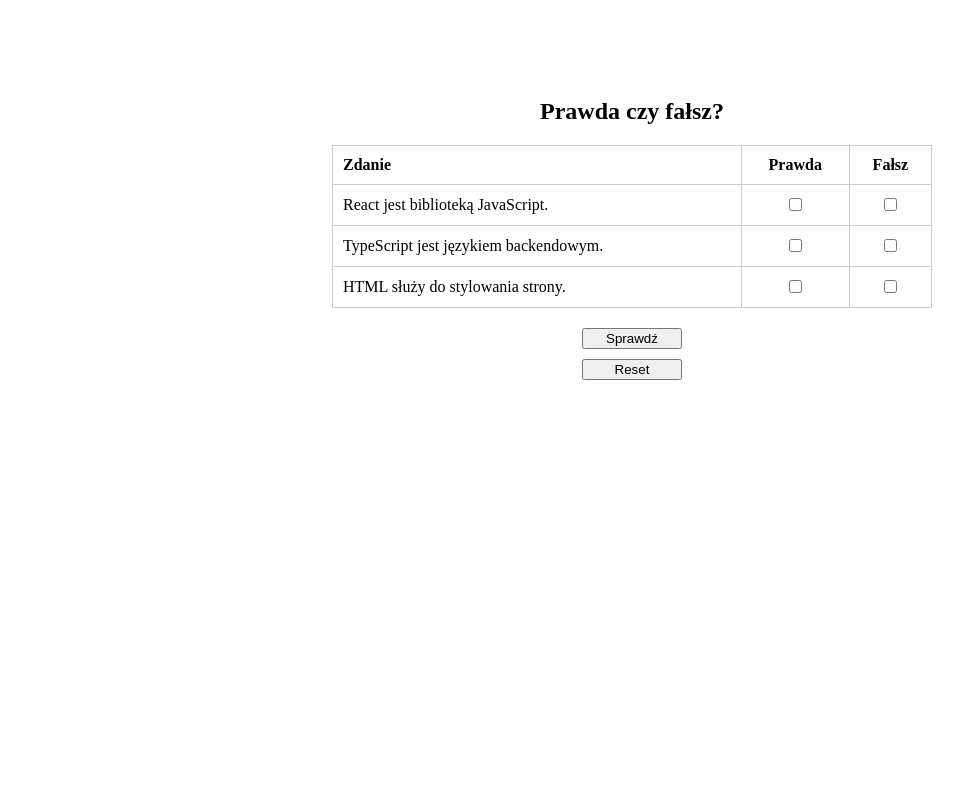
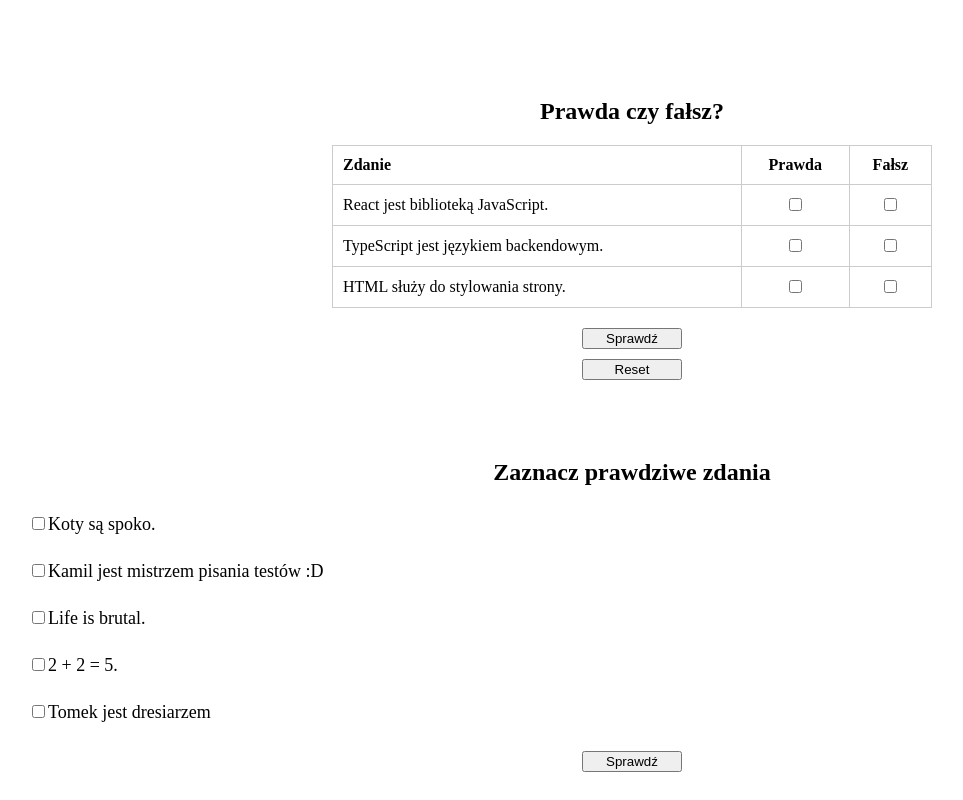
Before and after one commit to Projekt-zespolowy-PW-Orbi/Platforma-edukacyjna-Orbi, a React (Vite) app in the folder frontend/: page / in a window 1280 px wide. Shown: the part 767-1567 px from the top of the page, without its empty margins (8-971 px from the left). Before the commit the page ends 1195 px from the top, so only its background shows below. Built offline with nearby package versions, Linux system fonts and the light colour scheme.

Commit message:
feat: select-true-quiz

```diff
--- a/frontend/src/App.tsx
+++ b/frontend/src/App.tsx
@@ -2,7 +2,7 @@ import { useState } from "react";
 import DragAndDropQuiz from "features/quiz/dragAndDrop/DragAndDropQuiz";
 import MatchingLinesQuiz from "features/quiz/matchingLines/MatchingLinesQuiz";
 import TrueFalseQuiz from "features/quiz/trueFalse/TrueFalseQuiz";
-
+import SelectTrueQuiz from "features/quiz/selectTrue/SelectTrueQuiz";
 interface DoubleResponse {
   result: number;
 }
@@ -42,6 +42,7 @@ export function App() {
       <DragAndDropQuiz />
       <MatchingLinesQuiz />
       <TrueFalseQuiz />
+      <SelectTrueQuiz />
     </div>
   );
 }
--- /dev/null
+++ b/frontend/src/features/quiz/selectTrue/SelectTrueQuiz.css
@@ -0,0 +1,34 @@
+.select-true-quiz {
+  padding: 20px;
+}
+
+.sentence {
+  display: block;
+  margin: 10px 0;
+  font-size: 18px;
+  padding: 8px;
+  border-radius: 6px;
+  transition: 0.2s;
+}
+
+/* ✅ dobrze zaznaczone */
+.sentence.correct {
+  background-color: #d4edda;
+  border: 1px solid #28a745;
+}
+
+/* ❌ źle zaznaczone */
+.sentence.wrong {
+  background-color: #f8d7da;
+  border: 1px solid #dc3545;
+}
+
+/* ⚠️ powinno być zaznaczone */
+.sentence.missed {
+  background-color: #fff3cd;
+  border: 1px solid #ffc107;
+}
+
+.buttons {
+  margin-top: 20px;
+}
--- /dev/null
+++ b/frontend/src/features/quiz/selectTrue/SelectTrueQuiz.tsx
@@ -0,0 +1,86 @@
+import { useState } from "react";
+import "./SelectTrueQuiz.css";
+
+interface Sentence {
+  id: number;
+  text: string;
+  correct: boolean;
+}
+
+const sentences: Sentence[] = [
+  { id: 1, text: "Koty są spoko.", correct: true },
+  { id: 2, text: "Kamil jest mistrzem pisania testów :D", correct: false },
+  { id: 3, text: "Life is brutal.", correct: true },
+  { id: 4, text: "2 + 2 = 5.", correct: false },
+  { id: 5, text: "Tomek jest dresiarzem", correct: false },
+];
+
+export default function SelectTrueQuiz() {
+  const [selected, setSelected] = useState<number[]>([]);
+  const [checked, setChecked] = useState(false);
+
+  const toggle = (id: number) => {
+    if (checked) return; // 🔒 blokada po sprawdzeniu
+
+    setSelected((prev) =>
+      prev.includes(id) ? prev.filter((i) => i !== id) : [...prev, id],
+    );
+  };
+
+  const checkAnswers = () => {
+    setChecked(true);
+  };
+
+  const reset = () => {
+    setSelected([]);
+    setChecked(false);
+  };
+
+  const isCorrect = (id: number) => {
+    const sentence = sentences.find((s) => s.id === id);
+    return sentence?.correct;
+  };
+
+  const isSelected = (id: number) => selected.includes(id);
+
+  return (
+    <div className="select-true-quiz">
+      <h2>Zaznacz prawdziwe zdania</h2>
+
+      {sentences.map((s) => {
+        const correct = isCorrect(s.id);
+        const selectedItem = isSelected(s.id);
+
+        let className = "sentence";
+
+        if (checked) {
+          if (correct && selectedItem) className += " correct";
+          else if (!correct && selectedItem) className += " wrong";
+          else if (correct && !selectedItem) className += " missed";
+        }
+
+        return (
+          <label key={s.id} className={className}>
+            <input
+              type="checkbox"
+              checked={selectedItem}
+              onChange={() => {
+                toggle(s.id);
+              }}
+              disabled={checked} // 🔒 blokada
+            />
+            {s.text}
+          </label>
+        );
+      })}
+
+      <div className="buttons">
+        {!checked ? (
+          <button onClick={checkAnswers}>Sprawdź</button>
+        ) : (
+          <button onClick={reset}>Spróbuj jeszcze raz</button>
+        )}
+      </div>
+    </div>
+  );
+}
```
